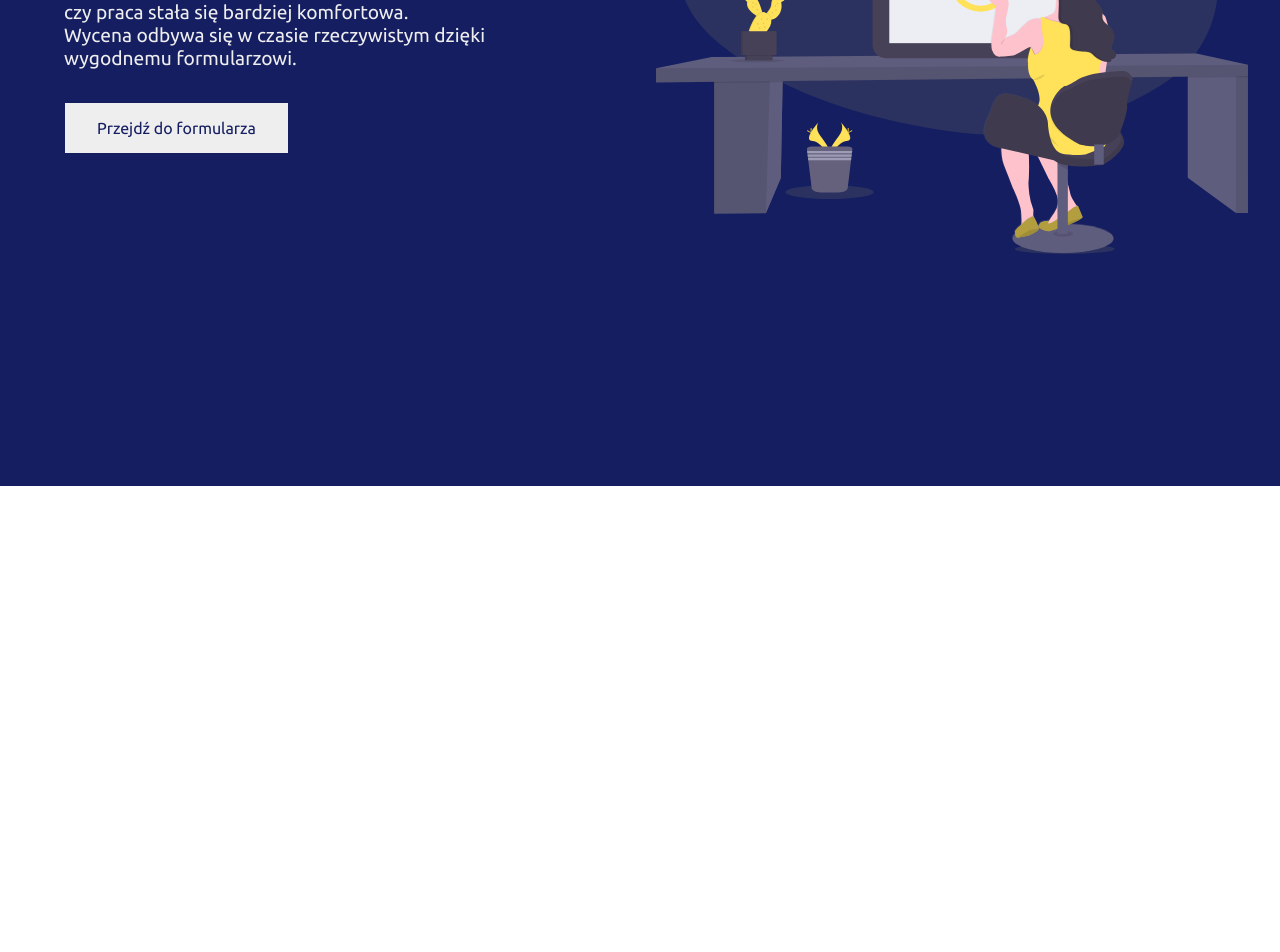
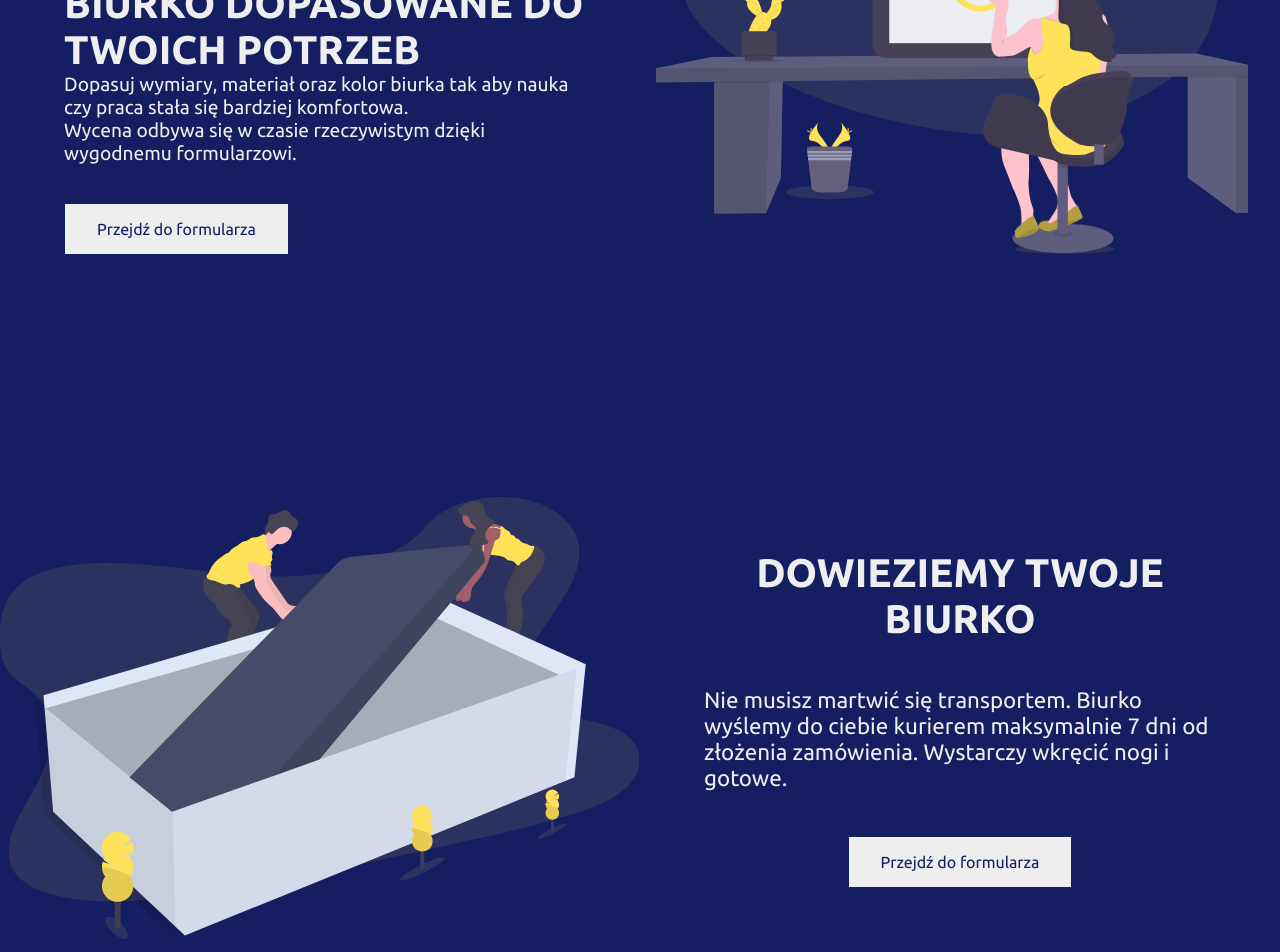
Before and after one commit to sheep2moon/order-desk, a React (Create React App) app: page / in a window 1280 px wide. Shown: the part 314-1266 px from the top of the page. Before the commit the page ends 800 px from the top, so only its background shows below. Built offline with nearby package versions, Linux system fonts and the light colour scheme.

Commit message:
section component

```diff
--- a/src/components/Home/Hero.js
+++ b/src/components/Home/Hero.js
@@ -29,7 +29,9 @@ export default Hero;
 const HeroContainer = styled.section`
   display: grid;
   grid-template-columns: 1fr 1fr;
+  min-height: calc(100vh - 4em);
   padding: 1rem;
+  background-color: ${({ theme }) => theme.primary};
   color: ${({ theme }) => theme.secondary};
   @media screen and (max-width: 1200px) {
     grid-template-columns: 1fr;
@@ -40,15 +42,15 @@ const LeftCol = styled.div`
   flex-direction: column;
   align-items: flex-start;
   justify-content: center;
-  padding: 3rem;
+  padding: 3em;
   > h1 {
-    font-size: 2.5rem;
+    font-size: 2.5em;
     font-weight: 700;
     text-transform: uppercase;
   }
   > p {
-    font-size: 1.2rem;
-    margin-bottom: 2rem;
+    font-size: 1.2em;
+    margin-bottom: 2em;
   }
   @media screen and (max-width: 1200px) {
     align-items: center;
@@ -57,7 +59,7 @@ const LeftCol = styled.div`
 
 const RightCol = styled.div`
   width: 100%;
-  padding: 1rem;
+  padding: 1em;
   > img {
     max-width: 100%;
   }
--- /dev/null
+++ b/src/components/Home/Section.js
@@ -0,0 +1,63 @@
+import React from "react";
+import styled from "styled-components";
+import RouterLink from "../RouterLink";
+
+const Section = ({ data }) => {
+  return (
+    <SectionContainer>
+      <ColsWrap>
+        <LeftCol>
+          <img src={data.image} alt={data.title} />
+        </LeftCol>
+        <RightCol>
+          <h1>{data.title}</h1>
+          <p>{data.description}</p>
+          <RouterLink to={data.linkTo} big>
+            {data.buttonText}
+          </RouterLink>
+        </RightCol>
+      </ColsWrap>
+    </SectionContainer>
+  );
+};
+
+export default Section;
+
+const SectionContainer = styled.section`
+  margin: 0 auto;
+  color: ${({ theme }) => theme.secondary};
+`;
+const ColsWrap = styled.div`
+  height: 100%;
+  display: flex;
+  align-items: center;
+  @media screen and (max-width: 1200px) {
+    flex-direction: column;
+  }
+`;
+const LeftCol = styled.div`
+  display: flex;
+  height: 100%;
+  width: 50%;
+  > img {
+    width: 100%;
+  }
+`;
+const RightCol = styled.div`
+  display: flex;
+  flex-direction: column;
+  align-items: center;
+  justify-content: center;
+  height: 100%;
+  width: 50%;
+  padding: 4em;
+  > h1 {
+    font-size: 2.5em;
+    text-transform: uppercase;
+    text-align: center;
+  }
+  > p {
+    font-size: 1.4em;
+    margin: 2em 0;
+  }
+`;
--- /dev/null
+++ b/src/components/Home/sectionsData.js
@@ -0,0 +1,12 @@
+import packing from "../../assets/packing.svg";
+
+export const sectionsData = [
+  {
+    title: "Dowieziemy twoje biurko",
+    description:
+      "Nie musisz martwić się transportem. Biurko wyślemy do ciebie kurierem maksymalnie 7 dni od złożenia zamówienia. Wystarczy wkręcić nogi i gotowe.",
+    image: packing,
+    buttonText: "Przejdź do formularza",
+    linkTo: "/zamow",
+  },
+];
--- a/src/components/Navbar/Logo.js
+++ b/src/components/Navbar/Logo.js
@@ -1,6 +1,5 @@
 import React from "react";
 import styled from "styled-components";
-import logoImg from "../../assets/logo.svg";
 import { FiCodepen } from "react-icons/fi";
 
 const Logo = () => {
--- a/src/components/RouterLink.js
+++ b/src/components/RouterLink.js
@@ -13,6 +13,7 @@ const RouterLink = ({ primary, big, children, ...rest }) => {
 export default RouterLink;
 
 const StyledLink = styled(Link)`
+  display: inline-block;
   padding: ${({ big }) => (big ? "1rem 2rem" : ".5rem 1rem")};
   border: ${({ primary, theme }) =>
     primary ? "none" : `1px solid ${theme.primary}`};
--- a/src/index.css
+++ b/src/index.css
@@ -2,6 +2,7 @@
 
 body {
   margin: 0;
+  padding: 0;
   font-family: "Ubuntu", sans-serif;
 }
 * {
--- a/src/pages/Home.js
+++ b/src/pages/Home.js
@@ -1,11 +1,16 @@
 import React from "react";
 import styled from "styled-components";
 import Hero from "../components/Home/Hero";
+import Section from "../components/Home/Section";
+import { sectionsData } from "../components/Home/sectionsData";
 
 const Home = () => {
   return (
     <HomeContainer>
       <Hero />
+      {sectionsData.map((sectionData) => (
+        <Section data={sectionData} />
+      ))}
     </HomeContainer>
   );
 };
@@ -13,7 +18,8 @@ const Home = () => {
 export default Home;
 
 const HomeContainer = styled.main`
-  max-width: 1400px;
   margin: 4rem auto 0 auto;
   display: flex;
+  flex-direction: column;
+  max-width: 1400px;
 `;
--- a/src/pages/Order.js
+++ b/src/pages/Order.js
@@ -17,6 +17,10 @@ const Customize = () => {
     setPrice(parseInt(p));
   }, [length, width, thickness]);
 
+  const handleSubmit = (e) => {
+    e.preventDefault();
+  };
+
   return (
     <CustomizeContainer>
       <h1>Stwórz własne biurko</h1>
@@ -24,7 +28,7 @@ const Customize = () => {
         <InfoContainer>
           <img src={infoImg} alt="" />
         </InfoContainer>
-        <FormContainer>
+        <FormContainer onSubmit={(e) => handleSubmit(e)}>
           <InputInfo>
             <label htmlFor="length">Długość</label>
             <span>{length}cm</span>
@@ -85,7 +89,8 @@ const CustomizeContainer = styled.main`
   justify-content: center;
   color: ${({ theme }) => theme.secondary};
   > h1 {
-    margin-top: 2rem;
+    font-size: 3em;
+    margin-bottom: 2em;
     padding: 0.25rem;
     text-align: center;
   }
@@ -119,7 +124,7 @@ const FormContainer = styled.form`
   align-items: center;
   width: 100%;
   max-width: 700px;
-  border: 1px solid #ffffff20;
+  box-shadow: 0 0 5px 5px #00000040;
   margin: 1rem 1rem 2rem 1rem;
   padding: 1rem;
   background-color: ${({ theme }) => theme.primary};
```
